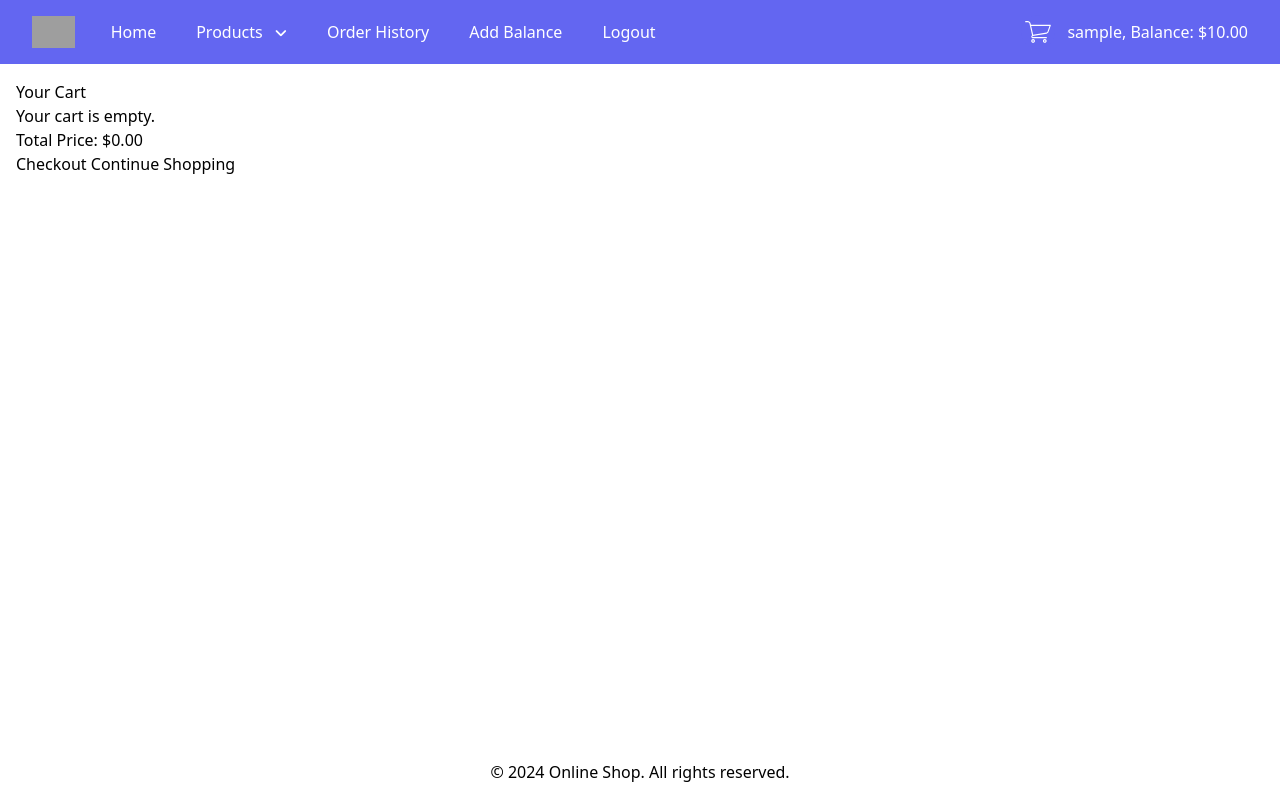
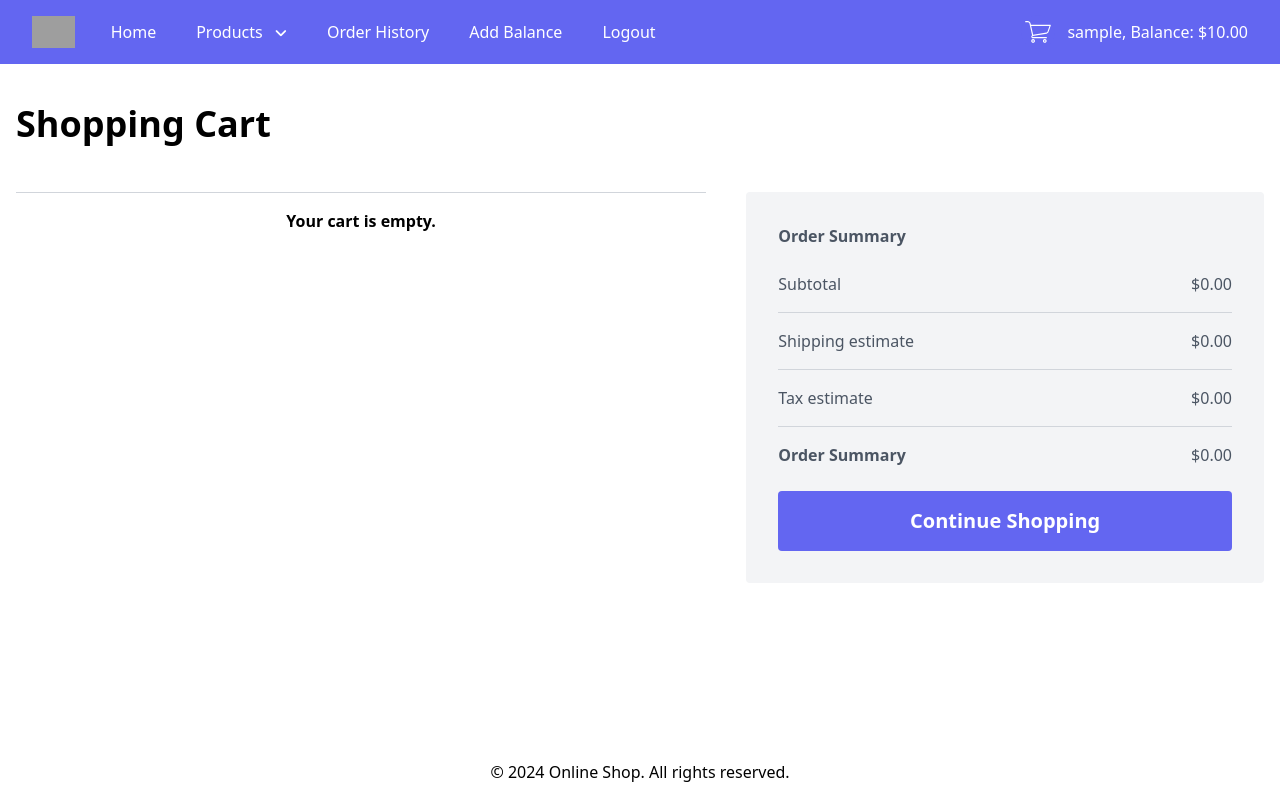
Before and after one commit to TurkiK/Django-E-commerce-Platform, a Django app: page /cart/ in a window 1280 px wide. Run offline with Django 5.2, Linux system fonts and the light colour scheme; a user stored in the database is signed in; tables that the repository leaves empty hold one stand-in row (values such as "Sample post"); some libraries are stand-ins or nearby versions; grey boxes are pictures that could not be loaded.

Commit message:
Completed Cart Details UI
+ Completed the full design of the cart_details.html page

# Checkout view modified to check if cart is empty first to avoid empty orders.

--- Note ---

add_to_cart_home view method needs to be modified to fit category pages so it does not redirect back to home when you are adding products from specific categories.

```diff
--- a/OnlineShopping/myshop/shop/templates/base.html
+++ b/OnlineShopping/myshop/shop/templates/base.html
@@ -13,6 +13,7 @@
     -->
 </head>
 <body class="flex flex-col justify-between min-h-screen">
+    <!-- Navbar -->
     <header class="h-15">
         <nav class="bg-indigo-500">
             <div class="mx-auto max-w-7xl px-2 sm:px-6 lg:px-8">
@@ -81,7 +82,6 @@
               </div>
             </div>
           </nav>
-
     </header>
     <div class="mb-auto flex-grow p-4 container mx-auto">
         {% block content %}
--- a/OnlineShopping/myshop/shop/templates/cart_detail.html
+++ b/OnlineShopping/myshop/shop/templates/cart_detail.html
@@ -1,21 +1,65 @@
 {% extends 'base.html' %}
 
+{% block cart_count %}
+    {% if cart_items %}
+        <!-- Display the cart item count if available -->
+        <div class="font-bold">{{ cart_items|length }}</div>
+    {% endif %}
+{% endblock %}
+
 {% block content %}
-<h2>Your Cart</h2>
-<ul>
+<h2 class="font-bold text-base sm:text-lg md:text-2xl lg:text-4xl mt-6 mb-12">Shopping Cart</h2>
+<div class="flex flex-col lg:flex-row justify-between gap-10">
+    <div class="flex flex-col basis-2/3">
+        <div class="border-t border-gray-300"></div>
         {% for item in cart_items %}
-    <li>
-        {{ item.product.name }} - Quantity: {{ item.quantity }} - Subtotal: ${{ item.subtotal }}
+        <div class="flex flex-row gap-8 p-8 text-gray-600">
+            <a href="{% url 'product_detail' pk=item.product.pk %}" class="rounded place-self-center h-40"><img src="https://prd.place/250/250?id={{item.product.id}}" alt="{{ item.product.name }}"></a>
+            <div class="flex flex-col w-full gap-1">
+                <a href="{% url 'product_detail' pk=item.product.pk %}" class="font-medium hover:text-gray-500 hover:underline w-fit">{{ item.product.name }}</a>
+                <a href="{% url 'products' category_name=item.product.category.name %}" class="text-gray-500 hover:text-gray-300 hover:underline w-fit">{{item.product.category.name}}</a>
+                <span class="font-medium">${{ item.subtotal }}</span>
+            </div>
+            <span class="font-semibold">{{ item.quantity }}</span>
             <form action="{% url 'remove_from_cart' pk=item.product.pk %}" method="post">
                 {% csrf_token %}
-            <button type="submit">Remove</button>
+                <button type="submit" class="rounded-full text-gray-400 hover:text-gray-300 hover:ring-2 ring-gray-300 px-1 transition duration-150 ease-in-out"><i class="fa-solid fa-xmark"></i></button>
             </form>
-    </li>
+        </div>
+        <div class="border-t border-gray-300"></div>
         {% empty %}
-    <li>Your cart is empty.</li>
+        <div class="font-semibold text-center mt-4">Your cart is empty.</div>
         {% endfor %}
-</ul>
-<p>Total Price: ${{ total_price|floatformat:2 }}</p>
-<a href="{% url 'checkout' %}">Checkout</a>
-<a href="{% url 'home' %}">Continue Shopping</a>
+    </div>
+    <div class="basis-1/2">
+        <div class="flex flex-col rounded bg-gray-100 text-gray-600 w-full p-8 gap-4">
+            <span class="font-semibold mb-2">Order Summary</span>
+            <div class="flex flex-row justify-between">
+                <span class="">Subtotal</span>
+                <span class="">${{ total_price|floatformat:2 }}</span>
+            </div>
+            <div class="flex-grow border-t border-gray-300"></div>
+            <div class="flex flex-row justify-between">
+                <span class="">Shipping estimate</span>
+                <span class="">$0.00</span>
+            </div>
+            <div class="flex-grow border-t border-gray-300"></div>
+            <div class="flex flex-row justify-between">
+                <span class="">Tax estimate</span>
+                <span class="">$0.00</span>
+            </div>
+            <div class="flex-grow border-t border-gray-300"></div>
+            <div class="flex flex-row justify-between">
+                <span class="font-semibold mb-2">Order Summary</span>
+                <span class="">${{ total_price|floatformat:2 }}</span>
+            </div>
+            {% if cart_items %}
+                <a href="{% url 'checkout' %}" class="rounded bg-indigo-500 text-white text-center text-lg md:text-xl font-semibold px-2 py-4 hover:bg-indigo-300 transition duration-150 ease-in-out">Checkout</a>
+                <div class="text-center text-sm"><span class="text-gray-500 cursor-default">or</span> <a href="{% url 'home' %}" class="text-indigo-700 hover:text-indigo-300">Continue Shopping <i class="fa-solid fa-arrow-right text-xs"></i></a></div>
+            {% else %}
+                <a href="{% url 'home' %}" class="rounded bg-indigo-500 text-white text-center text-lg md:text-xl font-semibold px-2 py-4 hover:bg-indigo-300 transition duration-150 ease-in-out">Continue Shopping</a>
+            {% endif %}
+        </div>
+    </div>
+</div>
 {% endblock %}
--- a/OnlineShopping/myshop/shop/views.py
+++ b/OnlineShopping/myshop/shop/views.py
@@ -130,6 +130,9 @@ def checkout(request):
     cart = request.session.get('cart', {})
     total_price = Decimal('0.00')
 
+    if cart == {}:
+        return redirect('cart_detail')
+
     # Calculate total price and prepare to update stock
     products = Product.objects.filter(id__in=cart.keys())
     for product in products:
```
Lines whose indentation alone changed are shown as unchanged.
